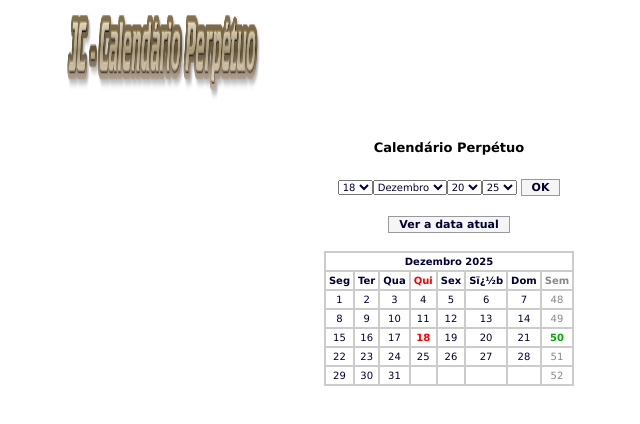
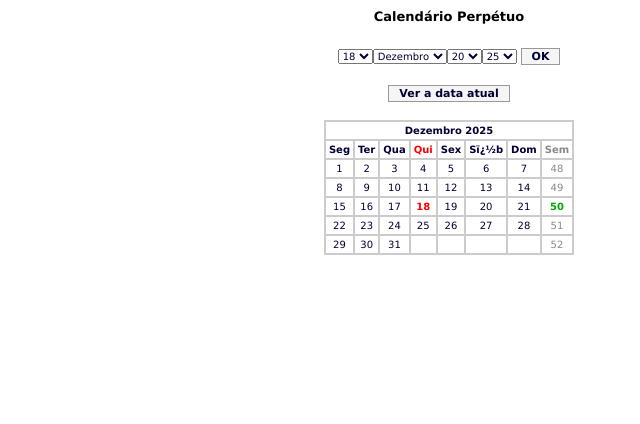
Before and after one commit to JCaetanoCode/Calendario-Perpetuo, a plain HTML site: page index.html in a window 1280 px wide. Shown: the whole page, without its empty margins (191-831 px from the left). Drawn offline with Linux system fonts and the light colour scheme.

Commit message:
index.html

```diff
--- a/index.html
+++ b/index.html
@@ -34,7 +34,7 @@
         <!--A IMAGEM DO CABEÇALHO FOI DEIXADA COMO COMENTARIO NO CODIGO ABAIXO-->
         <!--CABEÇARIO-->
         <tr>
-            <td height="131" valign="top"><img src="imagens/calendario.png" width="200" height="114"></td>
+            <!--td height="131" valign="top"><img src="imagens/calendario.png" width="200" height="114"></td-->
         </tr>
         <!--CABEÇARIO-->
 
```
